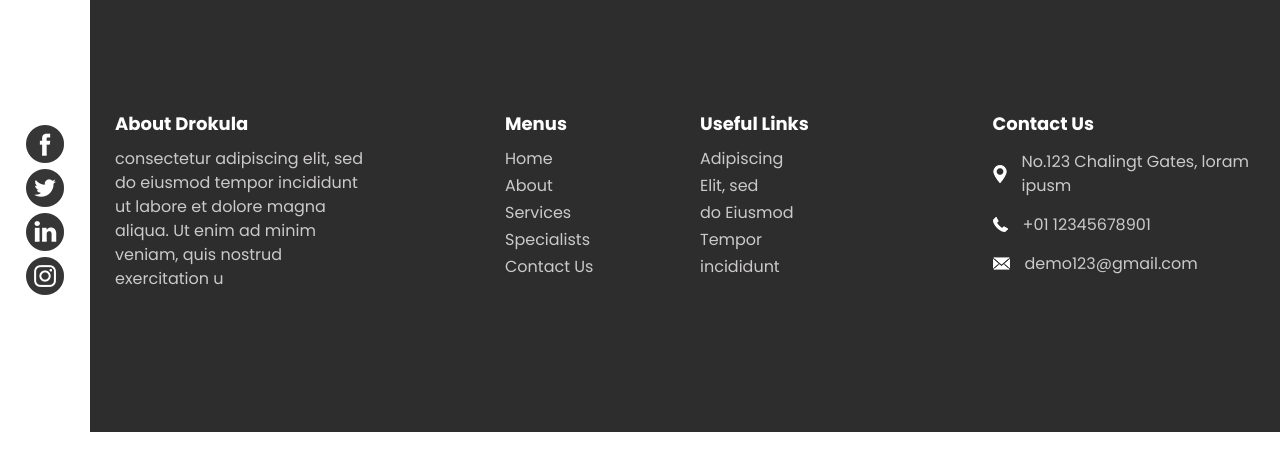
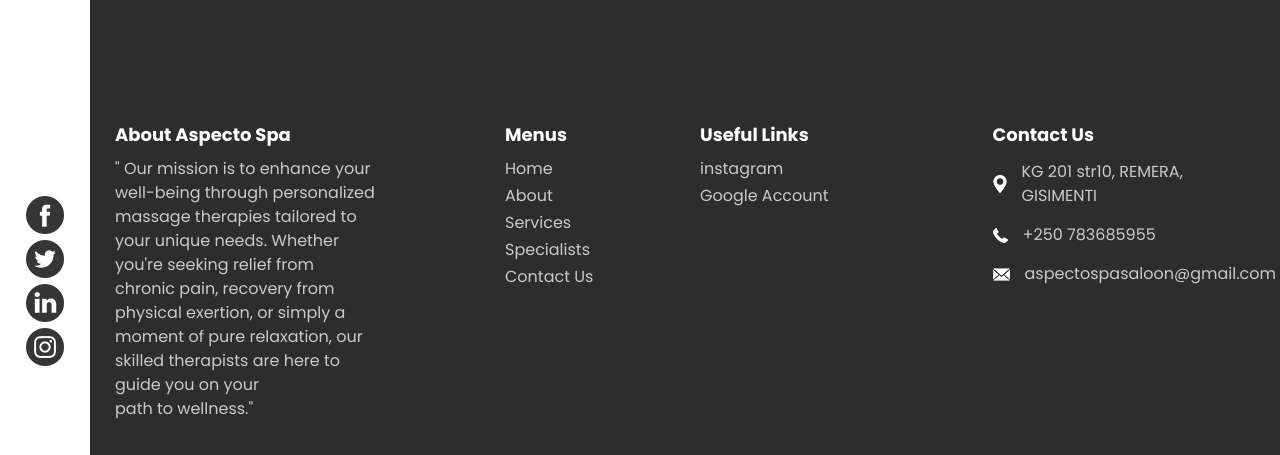
Before and after one commit to hirwacedric123/spa-saloon-fullstack-website, a Django app: page / in a window 1280 px wide. Shown: the part 6045-6500 px from the top of the page. Run offline with Django 5.2, Linux system fonts and the light colour scheme; some libraries are stand-ins or nearby versions.

Commit message:
editing texts

```diff
--- a/spa/templates/contact.html
+++ b/spa/templates/contact.html
@@ -314,8 +314,8 @@
     </div>
     <div class="container">
       <p>
-        &copy; 2019 All Rights Reserved By
-        <a href="https://html.design/">Free Html Templates</a>
+        &copy; 2024 All Rights Reserved By
+        <a href="https://html.design/">Cedric</a>
       </p>
     </div>
   </footer>
--- a/spa/templates/index.html
+++ b/spa/templates/index.html
@@ -13,7 +13,7 @@
   <meta name="description" content="" />
   <meta name="author" content="" />
 
-  <title>Drokula</title>
+  <title>Aspecto Spa</title>
 
   <!-- slider stylesheet -->
   <link rel="stylesheet" type="text/css" href="https://cdnjs.cloudflare.com/ajax/libs/OwlCarousel2/2.3.4/assets/owl.carousel.min.css" />
@@ -78,7 +78,7 @@
             <a class="navbar-brand" href="index.html">
               <img src="{% static 'assets/images/logo.png' %}" alt="" />
               <span>
-                Drokula
+                Aspecto Spa
               </span>
             </a>
             <button class="navbar-toggler" type="button" data-toggle="collapse" data-target="#navbarSupportedContent" aria-controls="navbarSupportedContent" aria-expanded="false" aria-label="Toggle navigation">
@@ -265,7 +265,7 @@
           </h2>
         </div>
         <p>
-          It is a long established fact that a reader will be distracted by the readable content of a page when looking at its layout. The point of using LoremIt is a long established fact that a reader will be distracted by the readable content of a page when looking at its layout. The point of using Lorem
+          "Welcome to your serene escape, the premier destination for luxurious and rejuvenating massage treatments in Kigali. Situated conveniently in Rwanda, our spa offers a tranquil retreat from the daily grind, providing a peaceful haven where both your body and mind can experience true relaxation and renewal. Our Philosophy, We believe in the profound healing power of touch. Our mission is to enhance your well-being through personalized massage therapies tailored to your unique needs. Whether you're seeking relief from chronic pain, recovery from physical exertion, or simply a moment of pure relaxation, our skilled therapists are here to guide you on your path to wellness."
         </p>
         <a href="">
           Read More
@@ -692,10 +692,12 @@
         <div class="row">
           <div class="col-md-3">
             <h6>
-              About Drokula
+              About Aspecto Spa
             </h6>
             <p>
-              consectetur adipiscing elit, sed do eiusmod tempor incididunt ut labore et dolore magna aliqua. Ut enim ad minim veniam, quis nostrud exercitation u
+              "
+              Our mission is to enhance your well-being through personalized massage therapies tailored to your unique needs. Whether you're seeking relief from chronic pain, recovery from physical exertion, or simply a moment of pure relaxation, our skilled therapists are here to guide you on your path to wellness."
+
             </p>
           </div>
           <div class="col-md-2 offset-lg-1">
@@ -726,28 +728,18 @@
             </h6>
             <ul>
               <li>
-                <a href="">
-                  Adipiscing
+                <a href="https://www.instagram.com/aspecto_spa_saloon/?hl=en" target="_blank">
+                  instagram
                 </a>
               </li>
               <li>
-                <a href="">
-                  Elit, sed
-                </a>
+                <!-- <a href="www.linkedin.com/in/aspecto-spa-saloon-epiphanie-a8b13930b" target="_blank">
+                  linkedin
+                </a> -->
               </li>
               <li>
                 <a href="">
-                  do Eiusmod
-                </a>
-              </li>
-              <li>
-                <a href="">
-                  Tempor
-                </a>
-              </li>
-              <li>
-                <a href="">
-                  incididunt
+                  Google Account
                 </a>
               </li>
             </ul>
@@ -759,15 +751,15 @@
             <div class="info_link-box">
               <a href="">
                 <img src="{% static 'assets/images/location.png' %}" alt="">
-                <span> No.123 Chalingt Gates, loram ipusm</span>
+                <span> KG 201 str10, REMERA, GISIMENTI</span>
               </a>
               <a href="">
                 <img src="{% static 'assets/images/call.png' %}" alt="">
-                <span>+01 12345678901</span>
+                <span>+250 783685955</span>
               </a>
               <a href="">
                 <img src="{% static 'assets/images/mail.png' %}" alt="">
-                <span> demo123@gmail.com</span>
+                <span> aspectospasaloon@gmail.com</span>
               </a>
             </div>
           </div>
```
